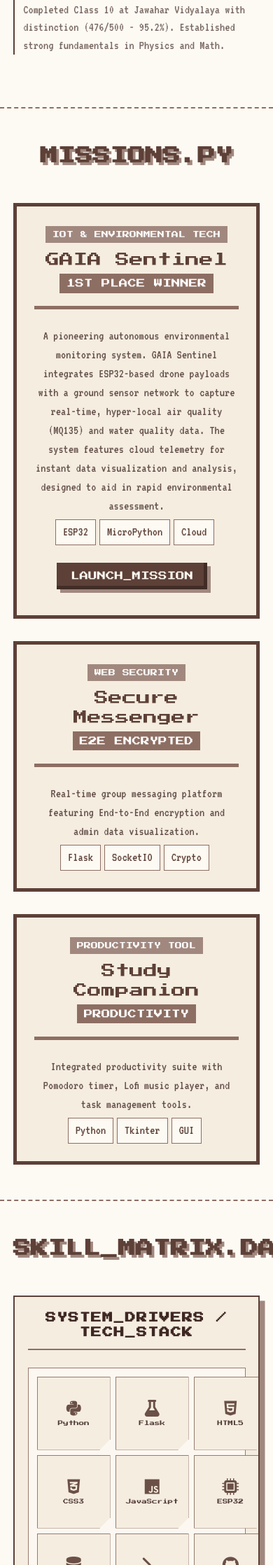
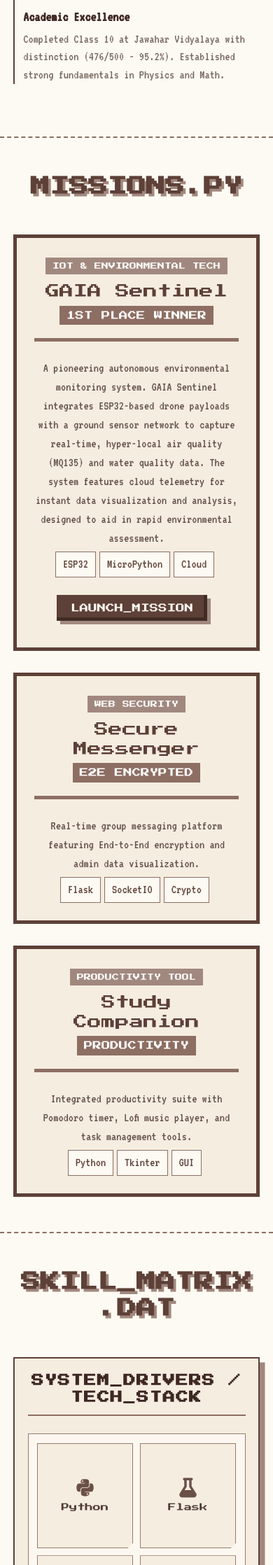
Before and after one commit to Arvindhan-A/arvindhan-portfolio, a Flask app: page / in a window 390 px wide. Shown: the part 3004-5240 px from the top of the page at 70% size. Run offline with Flask 3, Linux system fonts and the light colour scheme.

Commit message:
UPDATYE STYLE.CSS

```diff
--- a/static/style.css
+++ b/static/style.css
@@ -701,7 +701,12 @@ footer { padding: 50px 0; text-align: center; border-top: 4px solid var(--text-p
     .container { padding: 0 15px; }
     section { padding: 40px 0; }
 
-    .section-title { text-align: center; font-size: 20px; }
+    .section-title {
+        text-align: center;
+        font-size: clamp(16px, 6vw, 22px);
+        width: 100%;
+        overflow-wrap: break-word;
+    }
 
     main { padding: 10px 0 60px 0; }
 
@@ -731,6 +736,7 @@ footer { padding: 50px 0; text-align: center; border-top: 4px solid var(--text-p
         border-right: none;
         display: block;
         text-align: center;
+        font-size: clamp(22px, 8vw, 36px);
     }
     .hero-desc { font-size: 1rem; }
     .btn-pixel { margin-right: 10px; margin-bottom: 10px; padding: 12px 20px; }
@@ -755,10 +761,14 @@ footer { padding: 50px 0; text-align: center; border-top: 4px solid var(--text-p
     .card-header-complex {
         margin-bottom: 20px;
         justify-content: center; /* Center header text */
+        flex-direction: column;
+        gap: 10px;
     }
     .card-header-complex h3 {
-        font-size: 12px;
+        font-size: clamp(10px, 4vw, 14px);
         text-align: center;
+        width: 100%;
+        overflow-wrap: break-word;
     }
 
     /* Fix about grid to stack and order correctly */
@@ -804,15 +814,16 @@ footer { padding: 50px 0; text-align: center; border-top: 4px solid var(--text-p
     }
 
     .grid-3x3 {
-        grid-template-columns: repeat(4, 1fr) !important;
-        gap: 8px;
+        grid-template-columns: repeat(auto-fill, minmax(85px, 1fr)) !important;
+        gap: 12px;
     }
 
     .tech-square-mobile {
-        aspect-ratio: 1;
+        aspect-ratio: 1 / 1.1; /* Slightly taller for text */
         justify-content: center;
-        padding: 8px !important;
+        padding: 10px !important;
         align-items: center;
+        clip-path: polygon(0 0, 100% 0, 100% calc(100% - 6px), calc(100% - 6px) 100%, 0 100%);
     }
 
     .tech-square-mobile .tech-tab-desc,
@@ -822,28 +833,38 @@ footer { padding: 50px 0; text-align: center; border-top: 4px solid var(--text-p
 
     .tech-square-mobile .tech-tab-main {
         flex-direction: column;
-        gap: 3px;
+        gap: 5px;
         margin: 0;
         justify-content: center;
     }
 
     .tech-square-mobile .tech-icon-main {
-        font-size: 1.2rem;
+        font-size: 1.4rem;
         margin: 0;
     }
 
     .tech-square-mobile .tech-tab-name {
-        font-size: 6px;
+        font-size: 9px;
         text-align: center;
+        word-break: break-all;
     }
 
     .tech-tab {
-        padding: 15px;
-        font-size: 12px;
+        padding: 12px;
+        font-size: 11px;
         align-items: center; /* Center content in tab */
         text-align: center;
+        width: 100%;
+        box-sizing: border-box;
+        overflow: hidden; /* Ensure clip-path works correctly but content wraps */
     }
-    .tech-tab-main { justify-content: center; }
+    .tech-tab-name, .tech-tab-desc {
+        width: 100%;
+        overflow-wrap: break-word;
+        word-wrap: break-word;
+        hyphens: auto;
+    }
+    .tech-tab-main { justify-content: center; width: 100%; }
 
     /* Fix project grid flow */
     .pixel-grid {
@@ -915,8 +936,8 @@ footer { padding: 50px 0; text-align: center; border-top: 4px solid var(--text-p
     .tech-stack-tabs { padding: 10px; }
 
     .grid-3x3 {
-        grid-template-columns: repeat(3, 1fr) !important;
-        gap: 6px;
+        grid-template-columns: repeat(auto-fill, minmax(75px, 1fr)) !important;
+        gap: 8px;
     }
 
     .contact-data-box {
```
